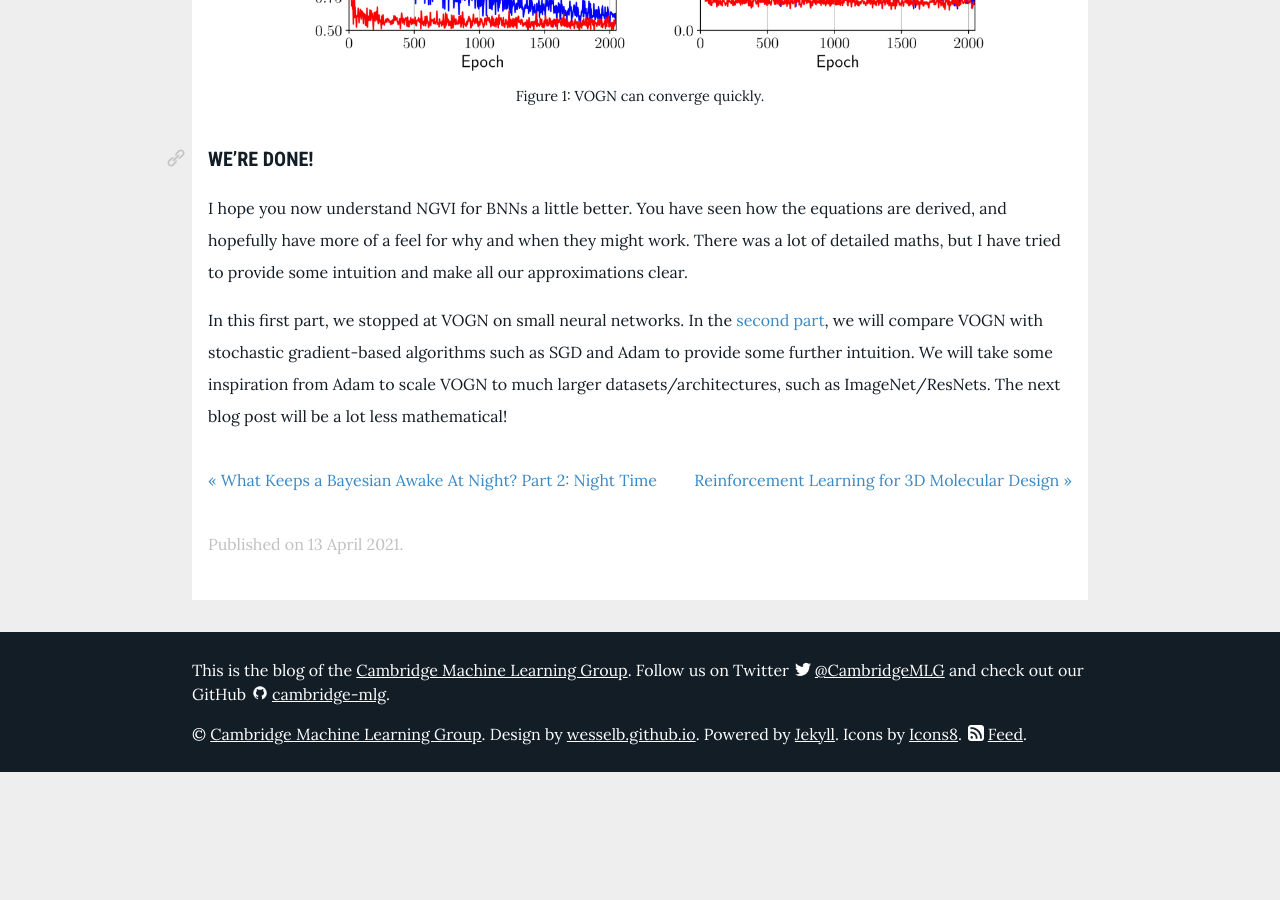
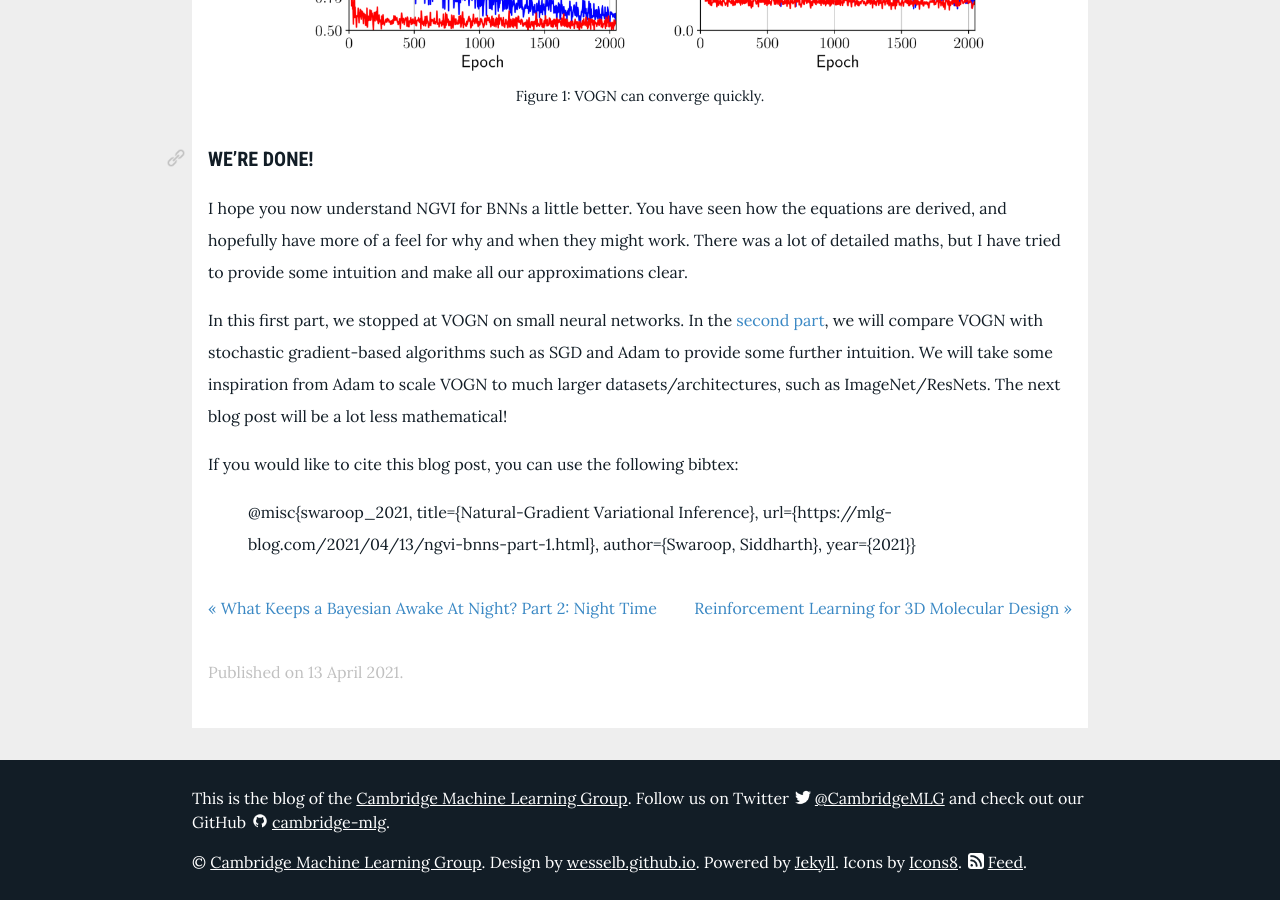
Before and after one commit to mlg-blog/mlg-blog.github.io, a Jekyll site: the page built from _posts/2021-04-13-ngvi-bnns-part-1.md, in a window 1280 px wide and 900 px high, scrolled down 7982 px. Built offline with Jekyll 4.4.1, drawn with Linux system fonts in a browser that asks for light colours; comment, search, counter and statistics services are not loaded; before the commit the page ends 8754 px from its top, so only the background shows below that.

Commit message:
Added bibtex

```diff
--- a/_posts/2021-04-13-ngvi-bnns-part-1.md
+++ b/_posts/2021-04-13-ngvi-bnns-part-1.md
@@ -284,3 +284,6 @@ For now, we borrow Figure 1(b) from [Khan & Nielsen (2018)](https://arxiv.org/pd
 I hope you now understand NGVI for BNNs a little better. You have seen how the equations are derived, and hopefully have more of a feel for why and when they might work. There was a lot of detailed maths, but I have tried to provide some intuition and make all our approximations clear.
 
 In this first part, we stopped at VOGN on small neural networks. In the [second part](https://mlg-blog.com/2021/11/24/ngvi-bnns-part-2.html), we will compare VOGN with stochastic gradient-based algorithms such as SGD and Adam to provide some further intuition. We will take some inspiration from Adam to scale VOGN to much larger datasets/architectures, such as ImageNet/ResNets. The next blog post will be a lot less mathematical!
+
+If you would like to cite this blog post, you can use the following bibtex:
+> @misc{swaroop_2021, title={Natural-Gradient Variational Inference}, url={https://mlg-blog.com/2021/04/13/ngvi-bnns-part-1.html}, author={Swaroop, Siddharth}, year={2021}}
```
